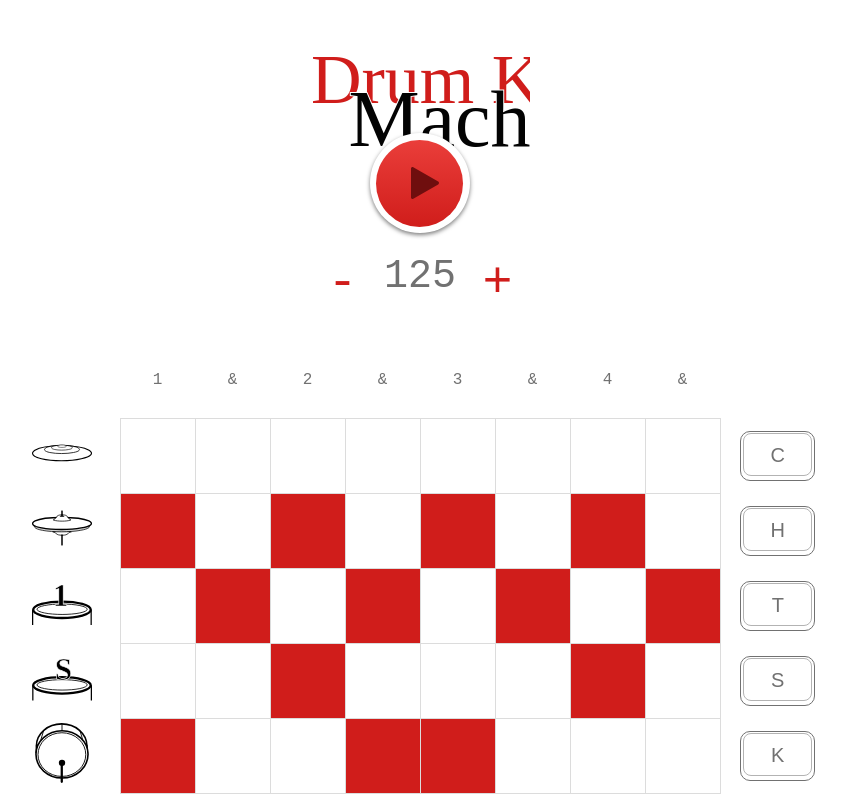
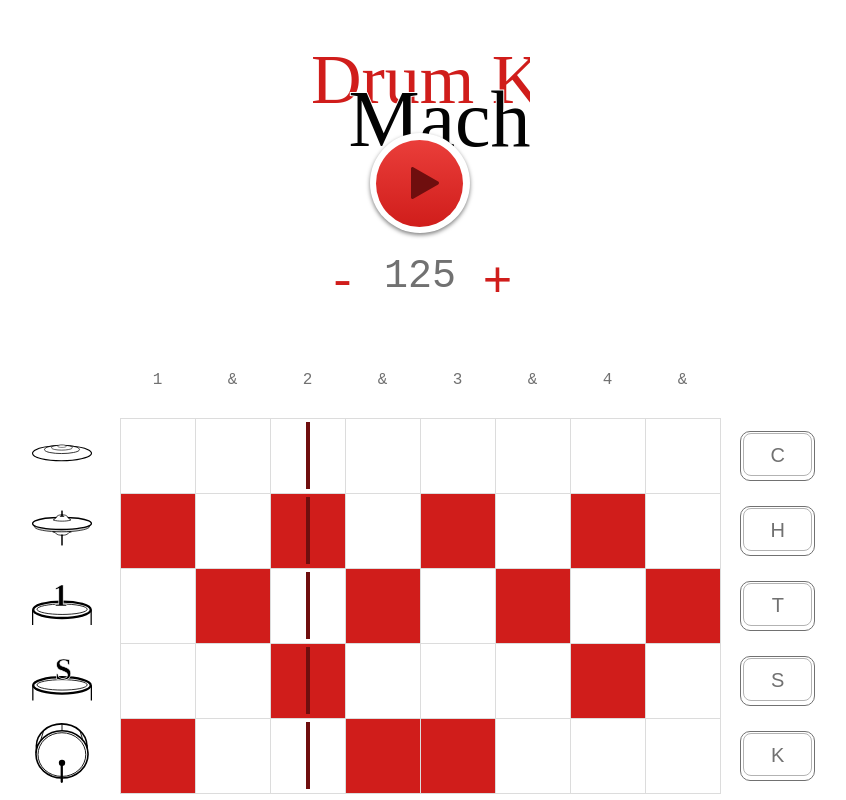
Before and after one commit to rroonniinn/DKR-Machine, a website: page dist/index.html in a window 1280 px wide. Both pictures are taken after a click on the button 640 px from the left and 183 px from the top of the page. Shown: the top 800 px of the page, without its empty margins (220-1066 px from the left). Drawn offline with nearby package versions, Linux system fonts and the light colour scheme; files that its build step writes are made by us from their sources; no server answers; a web font is replaced by a local one.

Commit message:
Ole!!! Cziała głowica - super!

```diff
--- a/src/js/main.js
+++ b/src/js/main.js
@@ -8,6 +8,20 @@ const bpmInput = document.querySelector('#form-bmp__input');
 const bpmUp = document.querySelector('#btn-tempo__up');
 const bpmDown = document.querySelector('#btn-tempo__down');
 const allCells = document.querySelector('.tabs-table');
+
+
+const cellsColums = [
+    document.querySelectorAll('[data-x="0"]'),
+    document.querySelectorAll('[data-x="1"]'),
+    document.querySelectorAll('[data-x="2"]'),
+    document.querySelectorAll('[data-x="3"]'),
+    document.querySelectorAll('[data-x="4"]'),
+    document.querySelectorAll('[data-x="5"]'),
+    document.querySelectorAll('[data-x="6"]'),
+    document.querySelectorAll('[data-x="7"]')
+]
+
+
 
 // Funkcje startowe
 
@@ -27,11 +41,13 @@ let mms = bpmToMms(tempo);
 
 //  Biblioteka dzięków (Howler)
 
-const soundCrash = new Howl({src: ['../sound/crash.mp3']});
+const soundCrash = new Howl({src: ['../sound/crash.mp3'],volume: 0.4});
 const soundHh = new Howl({src: ['../sound/hh.mp3']});
 const soundKick = new Howl({src: ['../sound/kick.mp3']});
 const soundSnare = new Howl({src: ['../sound/snare.mp3']});
 const soundTom = new Howl({src: ['../sound/tom.mp3']});
+
+console.log ( soundCrash.volume() );
 
 
 // _____________ Obsługa zmiany tempa _________________ //
@@ -116,11 +132,50 @@ function playMusic() {
         if (timeline[3][counter-1] != 0) { soundSnare.play();}  // inst 4
         if (timeline[4][counter-1] != 0) { soundKick.play();}  // inst 5
 
+
+        // Zaznaczanie kolumny na której znajduje się playhead
+
+
+        for (let i=0;i<cellsColums[counter-1].length;i++) {
+            cellsColums[counter-1][i].innerHTML = '<div class="playheadActive"></div>' ;
+        }
+        if (counter!=1) {
+            for (let i=0;i<cellsColums[counter-2].length;i++) {
+                cellsColums[counter-2][i].innerHTML = '' ;
+            }
+        } else {
+            for (let i=0;i<cellsColums[counter+6].length;i++) {
+                cellsColums[counter+6][i].innerHTML = '' ;
+            }
+        }
+
+
+        // for (let i=0;i<cellsColums[counter-1].length;i++) {
+        //     cellsColums[counter-1][i].innerText = 'x' ;
+        // }
+        // if (counter!=1) {
+        //     for (let i=0;i<cellsColums[counter-2].length;i++) {
+        //         cellsColums[counter-2][i].innerText = '' ;
+        //     }
+        // } else {
+        //     for (let i=0;i<cellsColums[counter+6].length;i++) {
+        //         cellsColums[counter+6][i].innerText = '' ;
+        //     }
+        // }
+
+
+
         counter++;
 
         if (counter === 9) {
             counter = 1;
         }
+
+
+
+
+
+
 
 }
 
@@ -139,6 +194,15 @@ function chooseMusic(ev) {
     }
 
     toPlay = false;
+    // czyszczenie głowicy (bo zostawała widoczna)
+
+    for (var i=0;i<cellsColums.length;i++) {
+        for (var j=0;j<cellsColums[i].length;j++) {
+            cellsColums[i][j].innerHTML = '' ;
+        }
+    }
+
+
 }
 
 
@@ -188,8 +252,6 @@ allCells.addEventListener('click',function(ev){
             timeline[yCord][xCord] = 0;
         }
 
-
-
     }
 
 
@@ -200,8 +262,6 @@ allCells.addEventListener('click',function(ev){
 
 })
 
-
-// budowanie tablicy na podstawie kwadratów
 
 
 
--- a/src/scss/base/_base.scss
+++ b/src/scss/base/_base.scss
@@ -28,6 +28,7 @@ $fontSizes: (
     height: $tabsPanelCellSize;
     text-align: center;
     padding: 0;
+
 }
 
 @mixin tabsKeyIcon($borderRad, $height, $width, $color) {
--- a/src/scss/base/_mod_tabs.scss
+++ b/src/scss/base/_mod_tabs.scss
@@ -17,9 +17,12 @@
     text-align: center;
 }
 
+
 .tabs-table__cell {
     border: solid 1px map-get($colors, tabsPanelBorder);
     @include tabsPanelTableCell();
+
+
 }
 
 .tabs-table__cell--header,
@@ -91,3 +94,13 @@
 [data-x] {
     cursor:pointer;
 }
+
+// to się pojawia jako zanaczie gdzei jest głowica
+
+div.playheadActive {
+    height: 90%;
+    width: 4px;
+    background-color: #6F0E0E;
+    margin-left: 35px; // słabe to, ale w tym momencie nie wiem jak automatycznie wucentrować tego diva
+
+}
```
